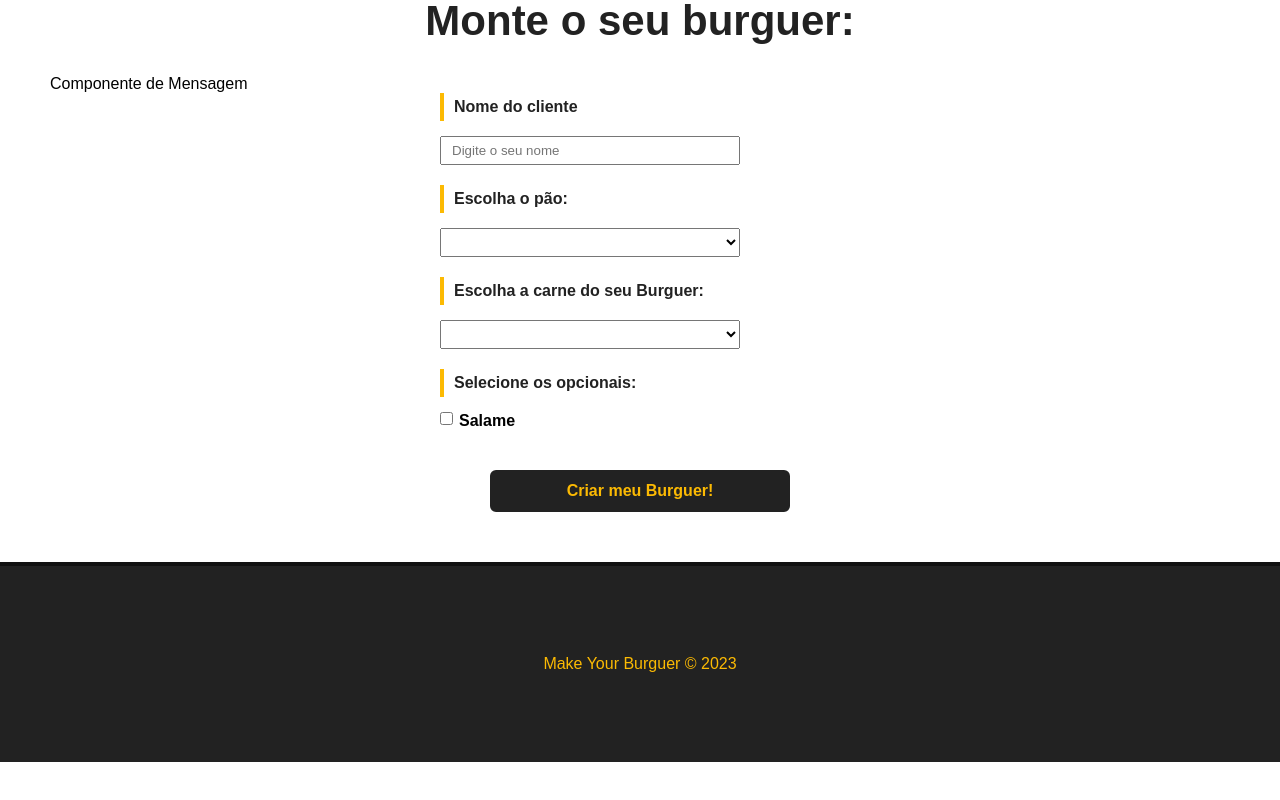
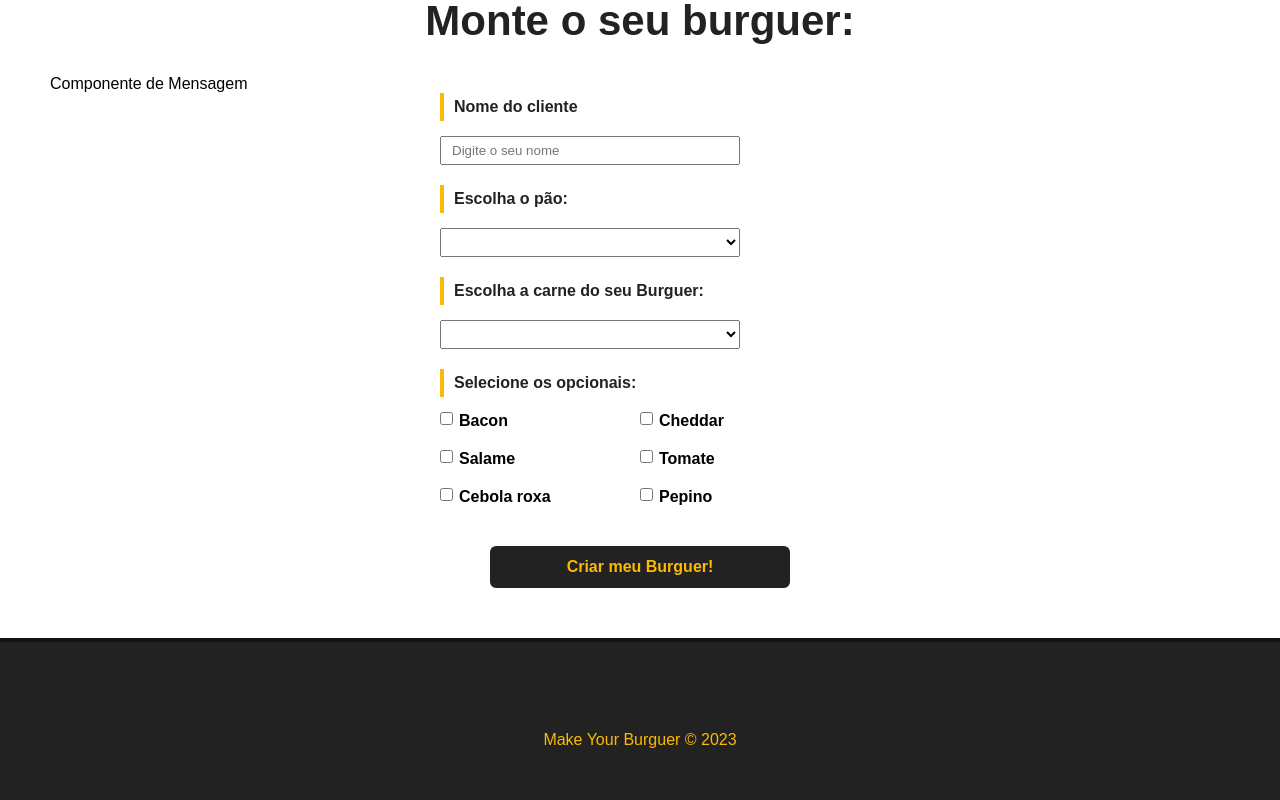
Before and after one commit to leticea/make-your-burguer, a Vue app: page / in a window 1280 px wide. Shown: the part 631-1431 px from the top of the page. Before the commit the page ends 1393 px from the top, so only its background shows below. Built offline with nearby package versions, Linux system fonts and the light colour scheme; data requests are answered from the project's data file.

Commit message:
feat(Form): inserting data

```diff
--- a/src/components/Form.vue
+++ b/src/components/Form.vue
@@ -24,21 +24,21 @@
           <label for="bread">Escolha a carne do seu Burguer:</label>
           <select name="meat" id="meat" v-model="meat">
             <option value="">Selecione o tipo de carne</option>
-            <option value="maminha">Maminha</option>
+            <option v-for="meat in carnes" :key="meat.id" :value="meat.tipo">{{ meat.tipo }}</option>
           </select>
         </div>
         <div id="optional-container" class="input-container">
           <label id="optional-title" for="optional"
             >Selecione os opcionais:</label
           >
-          <div class="checkbox-container">
+          <div class="checkbox-container" v-for="optional in opcionaisdata" :key="optional.id">
             <input
               type="checkbox"
               name="optional"
-              v-model="optional"
-              value="salame"
+              v-model="opcionais"
+              :value="optional.tipo"
             />
-            <span>Salame</span>
+            <span>{{optional.tipo}}</span>
           </div>
         </div>
         <div class="input-container">
```
